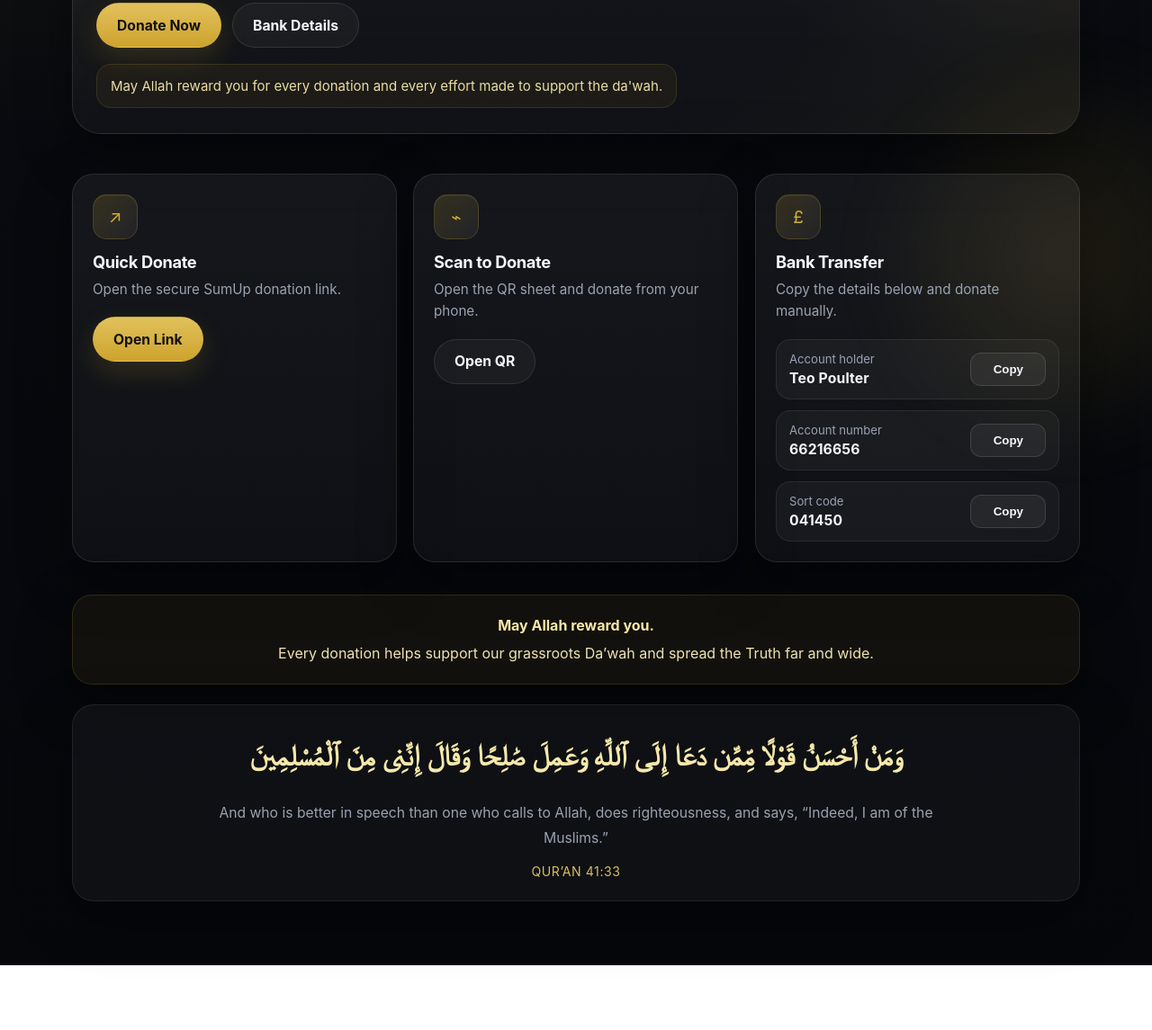
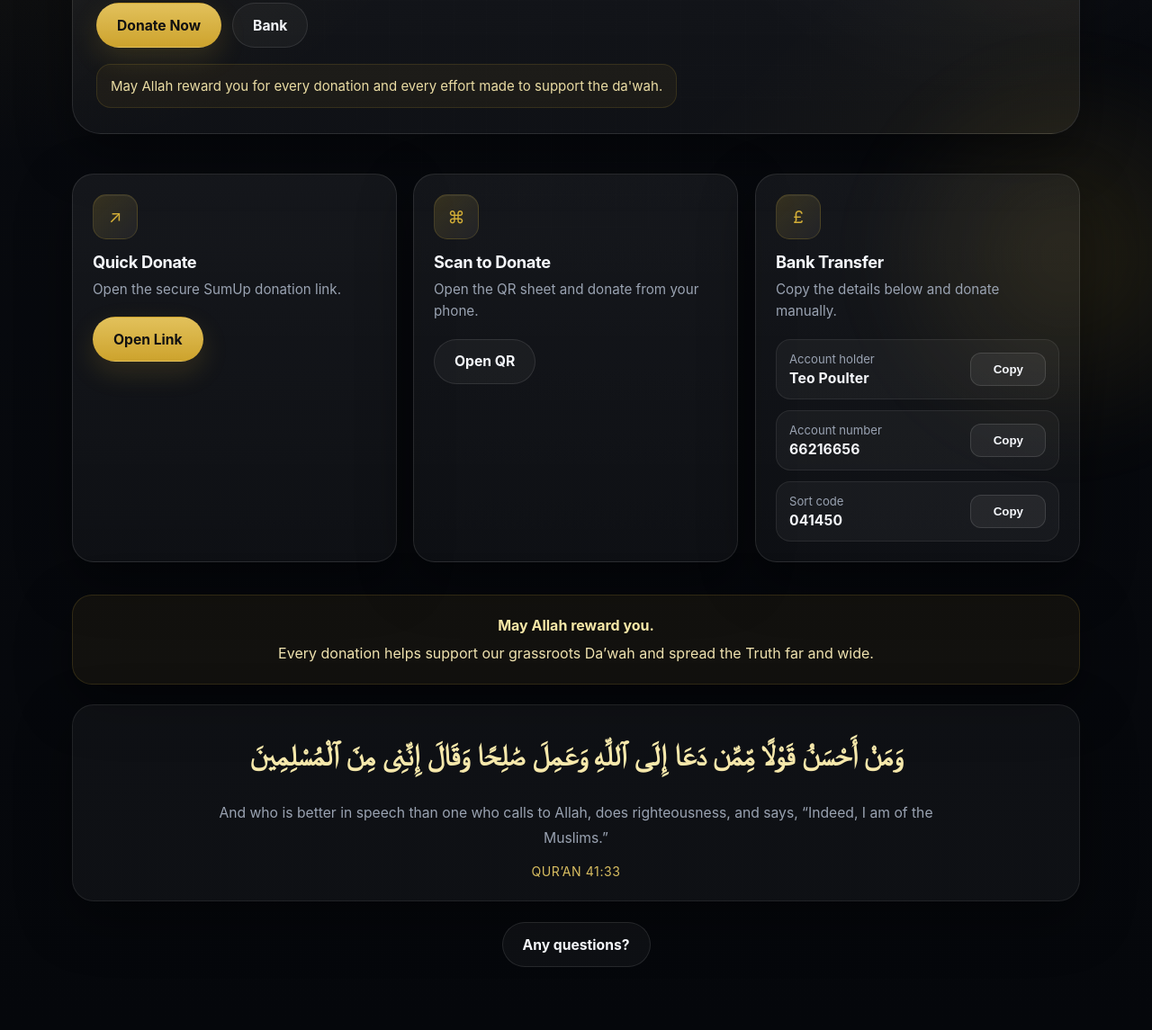
Before and after one commit to TeoPoulter/wycombedawah, a plain HTML site: page index.html in a window 1280 px wide. Shown: the part 432-1577 px from the top of the page at 90% size. Before the commit the page ends 1505 px from the top, so only its background shows below. Drawn offline with Linux system fonts and the light colour scheme.

Commit message:
Update index.html

```diff
--- a/index.html
+++ b/index.html
@@ -136,7 +136,9 @@
       background: linear-gradient(135deg, rgba(212,175,55,0.18), rgba(255,255,255,0.05));
       border: 1px solid rgba(212,175,55,0.20);
       color: var(--accent);
-      font-size: 16px;
+      font-size: 0.84rem;
+      font-weight: 800;
+      letter-spacing: 0.08em;
       flex-shrink: 0;
       box-shadow: inset 0 1px 0 rgba(255,255,255,0.08);
     }
@@ -437,7 +439,7 @@
     }
 
     .ayah {
-      padding: 0 0 70px;
+      padding: 0 0 22px;
     }
 
     .ayah-card {
@@ -472,6 +474,15 @@
       font-size: 0.88rem;
       letter-spacing: 0.04em;
       text-transform: uppercase;
+    }
+
+    .contact {
+      padding: 0 0 70px;
+    }
+
+    .contact-wrap {
+      display: flex;
+      justify-content: center;
     }
 
     .reveal {
@@ -534,6 +545,10 @@
       .ayah-arabic {
         line-height: 1.9;
       }
+
+      .contact .btn {
+        width: 100%;
+      }
     }
   </style>
 </head>
@@ -545,7 +560,7 @@
   <nav class="nav">
     <div class="nav-inner">
       <div class="brand">
-        <div class="brand-mark">✦</div>
+        <div class="brand-mark">WD</div>
         <div class="brand-text">
           Wycombe Da'wah
           <small>Donations</small>
@@ -568,7 +583,7 @@
 
         <div class="hero-actions">
           <a class="btn btn-primary" href="https://pay.sumup.com/b2c/Q8NPNOMR" target="_blank" rel="noopener noreferrer">Donate Now</a>
-          <a class="btn btn-secondary" href="#bank">Bank Details</a>
+          <a class="btn btn-secondary" href="#bank">Bank</a>
         </div>
 
         <div class="hero-note">
@@ -587,7 +602,7 @@
         </div>
 
         <div class="card reveal">
-          <div class="icon">⌁</div>
+          <div class="icon">⌘</div>
           <h3>Scan to Donate</h3>
           <p>Open the QR sheet and donate from your phone.</p>
           <a class="btn btn-secondary" href="DONATE%20DAWAH%20PDF.pdf" target="_blank" rel="noopener noreferrer">Open QR</a>
@@ -639,6 +654,19 @@
         <p class="ayah-arabic">وَمَنْ أَحْسَنُ قَوْلًا مِّمَّن دَعَا إِلَى ٱللَّهِ وَعَمِلَ صَٰلِحًا وَقَالَ إِنَّنِى مِنَ ٱلْمُسْلِمِينَ</p>
         <p class="ayah-english">And who is better in speech than one who calls to Allah, does righteousness, and says, “Indeed, I am of the Muslims.”</p>
         <div class="ayah-ref">Qur’an 41:33</div>
+      </div>
+    </section>
+
+    <section class="contact">
+      <div class="contact-wrap reveal">
+        <a
+          class="btn btn-secondary"
+          href="https://wa.me/447474089238?text=%D8%A7%D9%84%D8%B3%D9%84%D8%A7%D9%85%20%D8%B9%D9%84%D9%8A%D9%83%D9%85"
+          target="_blank"
+          rel="noopener noreferrer"
+        >
+          Any questions?
+        </a>
       </div>
     </section>
   </main>
```
